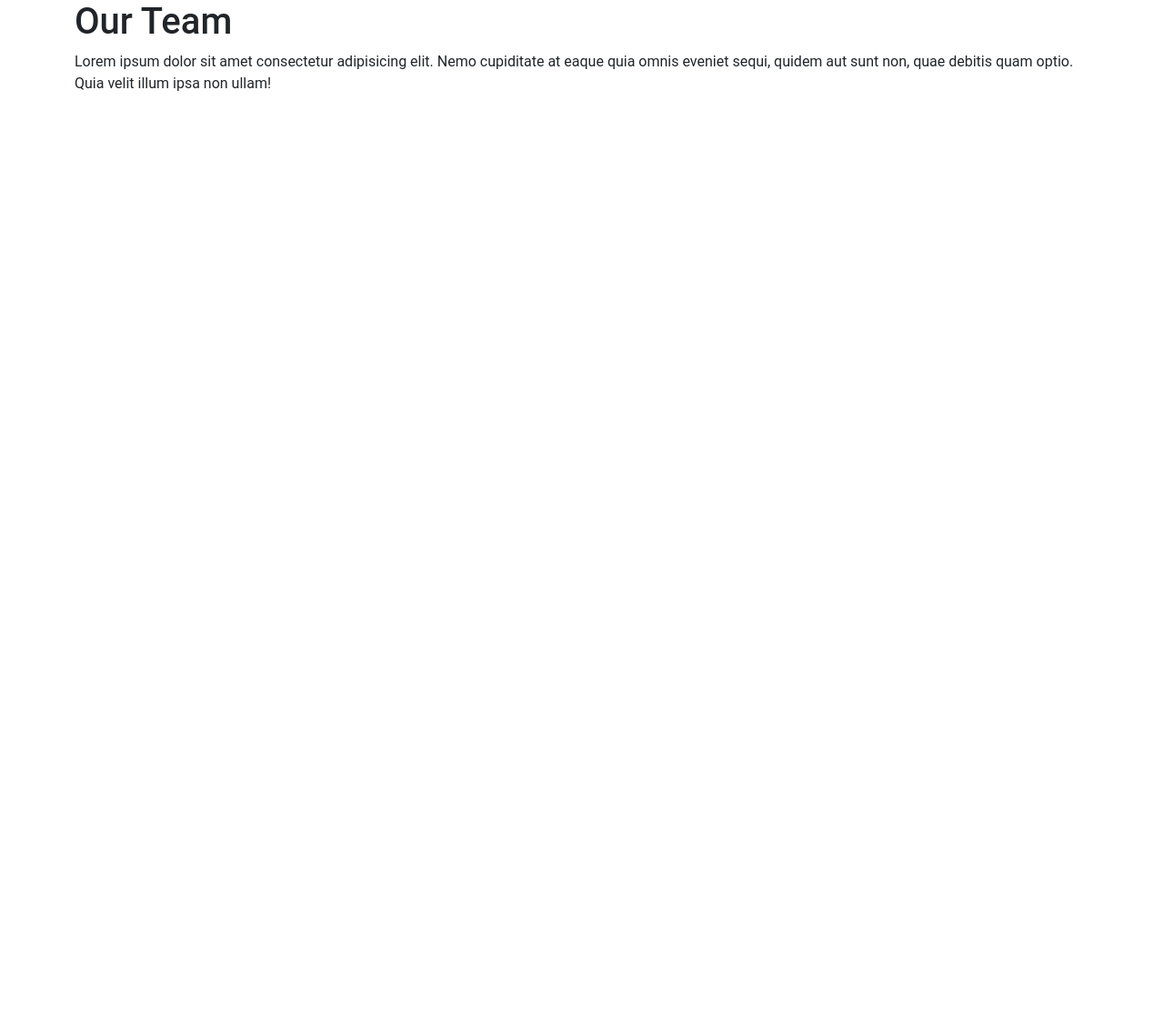
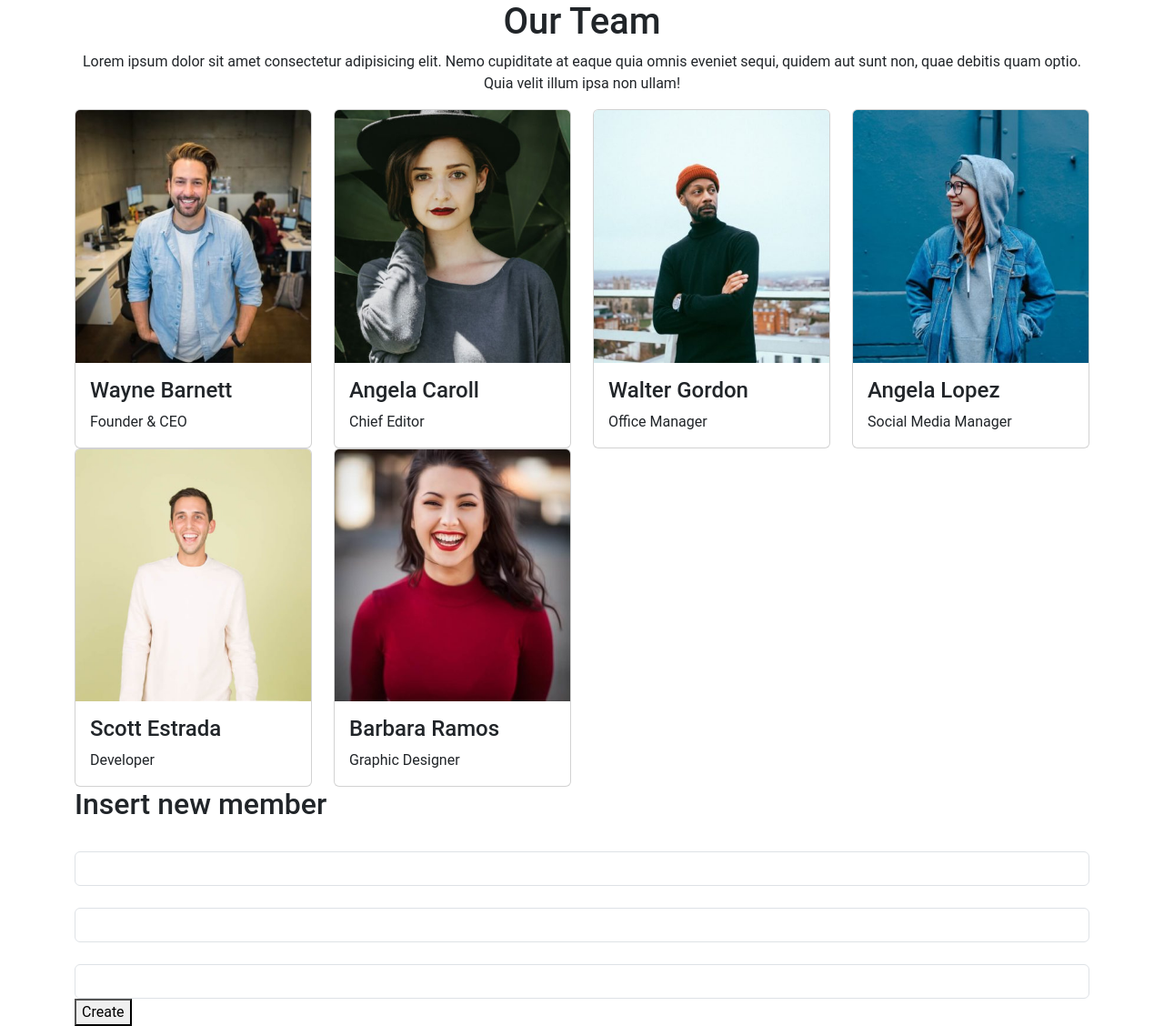
Before and after one commit to Eecodev/js-our-team, a plain HTML site: page index.html in a window 1280 px wide. Shown: the whole page at 91% size. Before the commit the page ends 800 px from the top, so only its background shows below. Drawn offline with nearby package versions, Linux system fonts and the light colour scheme.

Commit message:
col appended to rowEl

```diff
--- a/index.html
+++ b/index.html
@@ -9,8 +9,21 @@
     </head>
     <body>
         <div class="container">
-            <h1>Our Team</h1>
-            <p>Lorem ipsum dolor sit amet consectetur adipisicing elit. Nemo cupiditate at eaque quia omnis eveniet sequi, quidem aut sunt non, quae debitis quam optio. Quia velit illum ipsa non ullam!</p>
+            <h1 class="text-center">Our Team</h1>
+            <p class="text-center">Lorem ipsum dolor sit amet consectetur adipisicing elit. Nemo cupiditate at eaque quia omnis eveniet sequi, quidem aut sunt non, quae debitis quam optio. Quia velit illum ipsa non ullam!</p>
+            <div class="row">
+
+            </div>
+            <div>
+                <h2>Insert new member</h2>
+                <label for="name"></label>
+                <input type="text" class="form-control" name="name" id="name">
+                <label for="role"></label>
+                <input type="text" class="form-control" name="role" id="role">
+                <label for="picture"></label>
+                <input type="text" class="form-control" name="picture" id="picture">
+                <button>Create</button>
+            </div>
         </div>
 
         <script type="text/javascript" src="utility.js"></script>
--- a/script.js
+++ b/script.js
@@ -55,21 +55,14 @@ const teamMemb = [
 * MILESTONE 1
 */
 
+const rowEl = document.querySelector('.row');
+console.log(rowEl);
+
 //create loop "for" to print info of each member
 for(let i = 0; i < teamMemb.length; i++){
     printMemb(teamMemb[i]);
 }
 
-
-/*
-    <div class="card">
-        <img src="" alt="">
-        <div class="card-body">
-            <h4 class='card-title'></h4>
-            <p class='card-text'></p>
-        </div>
-    </div>
-*/
 
 /*
 *MILESTONE 2
@@ -80,10 +73,10 @@ function printMemb(member){
     col.classList.add('col-3');
     const card = `
     <div class="card">
-        <img class='card-img-top' src="img" alt="">
+        <img class='card-img-top' src="img/${member.picture}" alt="">
         <div class="card-body">
-            <h4 class='card-title'></h4>
-            <p class='card-text'></p>
+            <h4 class='card-title'>${member.name}</h4>
+            <p class='card-text'>${member.role}</p>
         </div>
     </div>
 
@@ -91,4 +84,7 @@ function printMemb(member){
     let name = member.name;
     let role = member.role;
     let picture = member.picture;
+
+    col.innerHTML = card;
+    rowEl.append(col);
 }
```
